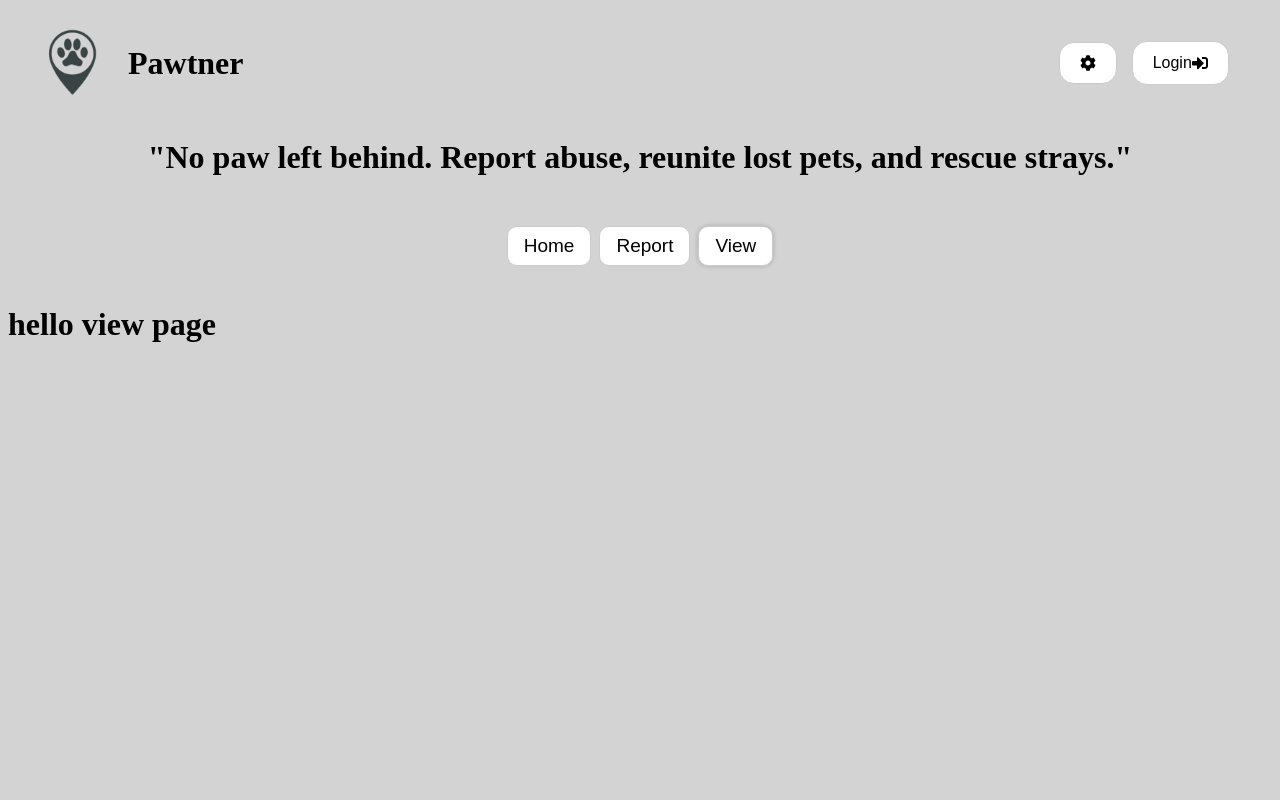
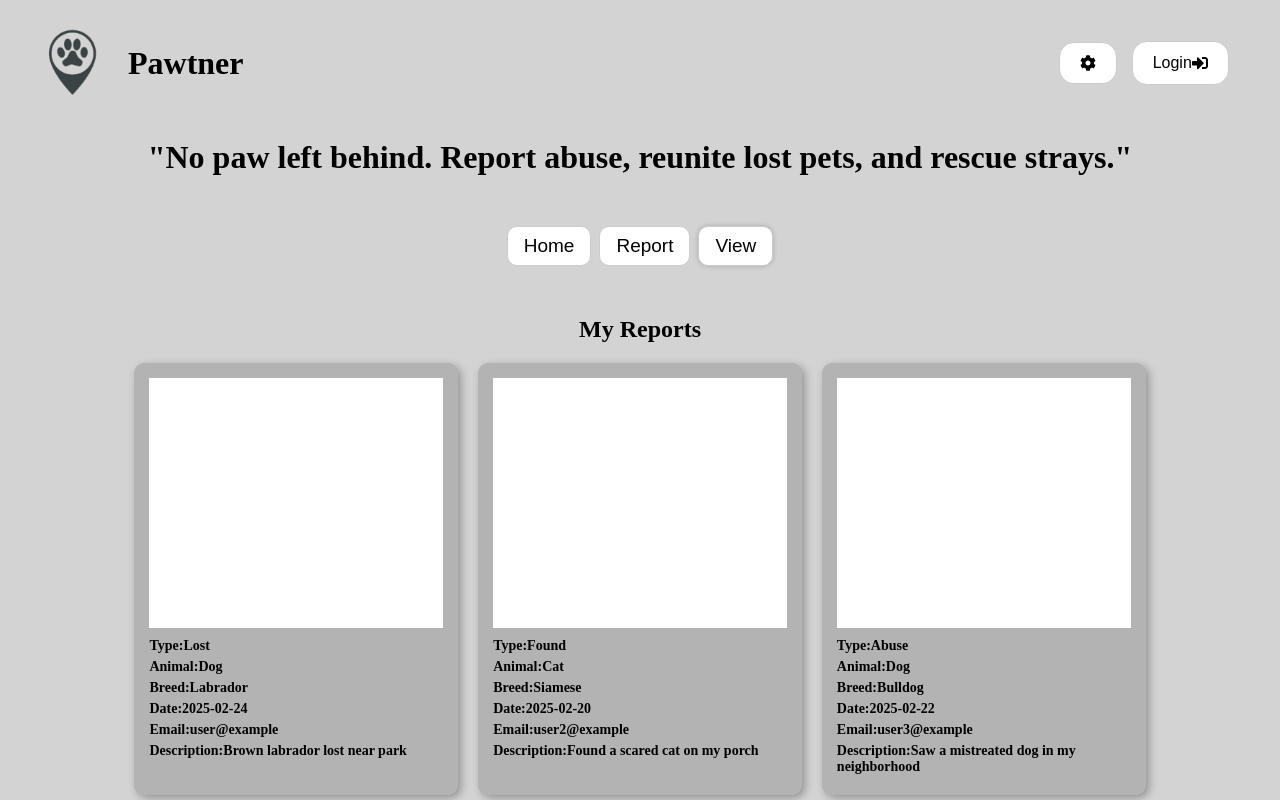
Before and after one commit to JuliaBecho/Pawtner, a React (Vite) app in the folder Pawtnerfront/: page / in a window 1280 px wide. Both pictures are taken after a click on the button "View". Shown: the top 800 px of the page. Built offline with nearby package versions, Linux system fonts and the light colour scheme; no server answers; a web font is replaced by a local one.

Commit message:
Viewpage

```diff
--- a/Pawtnerfront/src/components/View.jsx
+++ b/Pawtnerfront/src/components/View.jsx
@@ -1,5 +1,34 @@
+import React from "react"
+import "../styles/view.css"
+
 export default function View(){
+    const reports = [
+        {id: 1, type:"Lost", animal: "Dog", breed:"Labrador", date: "2025-02-24", email:"user@example", description: "Brown labrador lost near park"},
+        {id: 2, type:"Found", animal: "Cat", breed:"Siamese", date: "2025-02-20", email:"user2@example", description: "Found a scared cat on my porch"},
+        {id: 3, type:"Abuse", animal: "Dog", breed:"Bulldog", date: "2025-02-22", email:"user3@example", description: "Saw a mistreated dog in my neighborhood"},
+        {id: 4, type:"Lost", animal: "Parrot", breed:"Macaw", date: "2025-02-21", email:"user4@example", description: "Colorful macaw flew away, last seen in backyard"},
+    ];
+
     return(
-        <h1>hello view page</h1>
-    )
+        <div className="view-container">
+            <h2 className="view-title">My Reports</h2>
+
+            <div className="reports-grid">
+                {reports.map((report) => (
+                    <div key={report.id} className="report-card">
+                        <div className="image-placeholder"></div>
+                        <div className="report-info">
+                            <p><strong>Type:</strong>{report.type}</p>
+                            <p><strong>Animal:</strong>{report.animal}</p>
+                            <p><strong>Breed:</strong>{report.breed}</p>
+                            <p><strong>Date:</strong>{report.date}</p>
+                            <p><strong>Email:</strong>{report.email}</p>
+                            <p><strong>Description:</strong>{report.description}</p>
+                        </div>
+
+                        </div>
+                ) )}
+            </div>
+        </div>
+    );
 }
--- /dev/null
+++ b/Pawtnerfront/src/styles/view.css
@@ -0,0 +1,39 @@
+.view-container{
+    width: 80%;
+    margin: 50px auto;
+    text-align: center;
+}
+
+.view-title{
+    font-size: 24px;
+    font-weight: bold;
+    margin-bottom: 20px;
+}
+
+.reports-grid{
+    display: grid;
+    grid-template-columns: repeat(auto-fit, minmax(250px, 1fr));
+    gap: 20px;
+    justify-content: center;
+}
+
+.report-card{
+    background: #b3b3b3;
+    padding: 15px;
+    border-radius: 10px;
+    box-shadow: 3px 3px 8px rgba(0, 0, 0, 0.3);
+    text-align: left;
+}
+
+.image-placeholder{
+    width: 100%;
+    height: 250px;
+    background: #ffffff;
+    margin-bottom: 10px;
+}
+
+.report-info p {
+    font-size: 14px;
+    margin: 5px 0;
+    font-weight: bold;
+}
```
